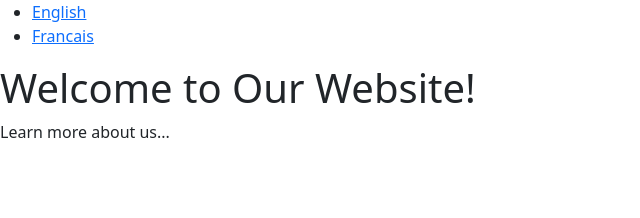
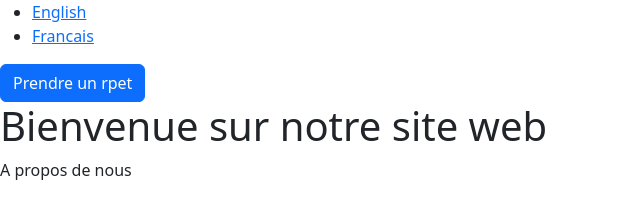
Before and after one commit to JeremieTavares/basic-lang-translation-template, a plain HTML site: page index.html in a window 1280 px wide. Shown: the whole page, without its empty margins (0-640 px from the left). Drawn offline with nearby package versions, Linux system fonts and the light colour scheme.

Commit message:
modif js to trans

```diff
--- a/index.html
+++ b/index.html
@@ -1,5 +1,5 @@
 <!DOCTYPE html>
-<html lang="en">
+<html lang="fr-CA">
 
 <head>
     <meta charset="UTF-8">
@@ -8,12 +8,14 @@
     <script src="https://cdn.jsdelivr.net/npm/@popperjs/core@2.11.8/dist/umd/popper.min.js"
         integrity="sha384-I7E8VVD/ismYTF4hNIPjVp/Zjvgyol6VFvRkX/vR+Vc4jQkC+hVqc2pM8ODewa9r"
         crossorigin="anonymous"></script>
+
     <script src="https://cdn.jsdelivr.net/npm/bootstrap@5.3.2/dist/js/bootstrap.min.js"
         integrity="sha384-BBtl+eGJRgqQAUMxJ7pMwbEyER4l1g+O15P+16Ep7Q9Q+zqX6gSbd85u4mG4QzX+"
         crossorigin="anonymous"></script>
 
     <link href="https://cdn.jsdelivr.net/npm/bootstrap@5.3.2/dist/css/bootstrap.min.css" rel="stylesheet"
         integrity="sha384-T3c6CoIi6uLrA9TneNEoa7RxnatzjcDSCmG1MXxSR1GAsXEV/Dwwykc2MPK8M2HN" crossorigin="anonymous">
+
     <script defer src="./resources/js/lang.js"></script>
     <title>Document</title>
 </head>
@@ -26,10 +28,10 @@
         </ul>
     </nav>
 
-
+    <button class="btn btn-primary">Prendre un rpet</button>
     <main>
-        <h1 data-i18n="welcome_message"></h1>
-        <p data-i18n="about_us"></p>
+        <h1 data-lang="welcome_message"></h1>
+        <p data-lang="about_us"></p>
     </main>
 </body>
 
--- a/resources/js/lang.js
+++ b/resources/js/lang.js
@@ -1,11 +1,10 @@
 // Function to update content based on selected language
 const updateContent = (langData) => {
-    document.querySelectorAll('[data-i18n]').forEach(element => {
-        const key = element.getAttribute('data-i18n');
+    document.querySelectorAll('[data-lang]').forEach(element => {
+        const key = element.getAttribute('data-lang');
         element.textContent = langData[key];
     });
 }
-
 
 // Function to set the language preference
 const setLanguagePreference = (lang) => {
@@ -13,13 +12,11 @@ const setLanguagePreference = (lang) => {
     // location.reload();
 }
 
-
 // Function to fetch language data
 const fetchLanguageData = async (lang) => {
     const response = await fetch(`lang/${lang}.json`);
     return await response.json();
 }
-
 
 // Function to change language
 const changeLanguage = async (lang) => {
@@ -32,7 +29,7 @@ const changeLanguage = async (lang) => {
 // When page loads, get the language preference from local storage
 const onLoadGetLanguage = async () => {
     window.addEventListener('DOMContentLoaded', async () => {
-        const userPreferredLanguage = localStorage.getItem('language') || 'en';
+        const userPreferredLanguage = localStorage.getItem('language') || 'fr';
         const langData = await fetchLanguageData(userPreferredLanguage);
         updateContent(langData);
     });
```
